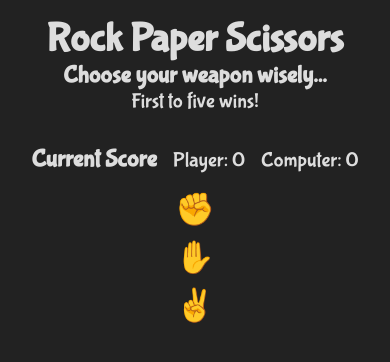
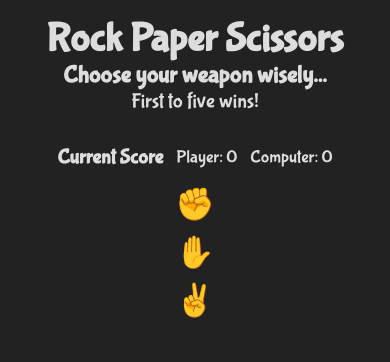
Before and after one commit to hugoharris/rockpaperscissors, a plain HTML site: page index.html in a window 390 px wide. Drawn offline with Linux system fonts and the light colour scheme.

Commit message:
update media query again for small screens

```diff
--- a/index.css
+++ b/index.css
@@ -134,6 +134,14 @@ header p {
         font-size: 1.5rem;
     }
 
+    .current-score {
+        display: flex;
+        gap: 0.8rem;
+        justify-content: center;
+        align-items: center;
+        font-size: 1.1rem;
+    }
+
     .new-game-btn {
         border: none;
         background-color: antiquewhite;
```
